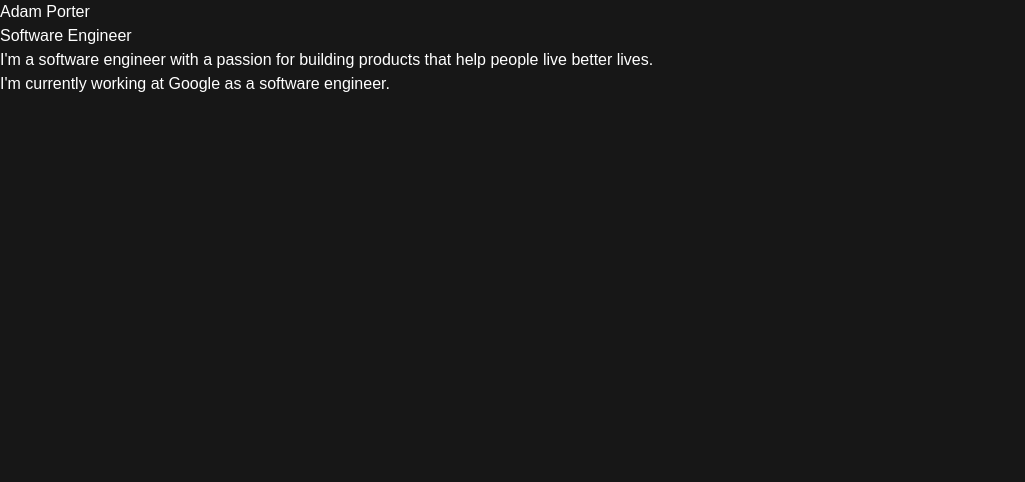
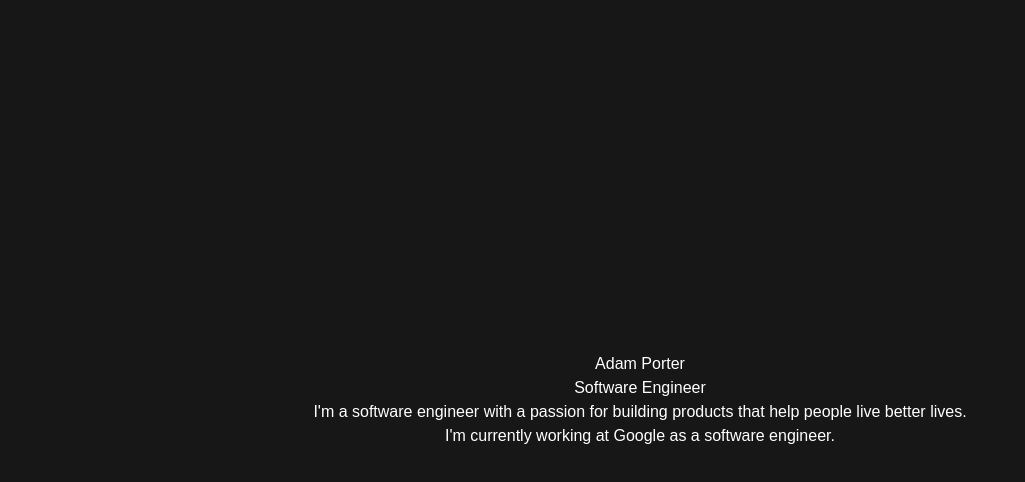
Before and after one commit to adamkporter/cursor-test-run, a Next.js app: page / in a window 1280 px wide. Shown: the top 482 px of the page, without its empty margins (0-1025 px from the left). Built offline with nearby package versions, Linux system fonts and the light colour scheme.

Commit message:
Add centered styling to page layout

```diff
--- a/app/page.tsx
+++ b/app/page.tsx
@@ -1,6 +1,14 @@
 export default function Home() {
   return (
-    <div>
+    <div style={{
+      display: 'flex',
+      flexDirection: 'column',
+      justifyContent: 'center',
+      alignItems: 'center',
+      minHeight: '100vh',
+      textAlign: 'center',
+      padding: '20px'
+    }}>
       <h1>Adam Porter</h1>
       <h2>Software Engineer</h2>
       <p>I&apos;m a software engineer with a passion for building products that help people live better lives.</p>
```
